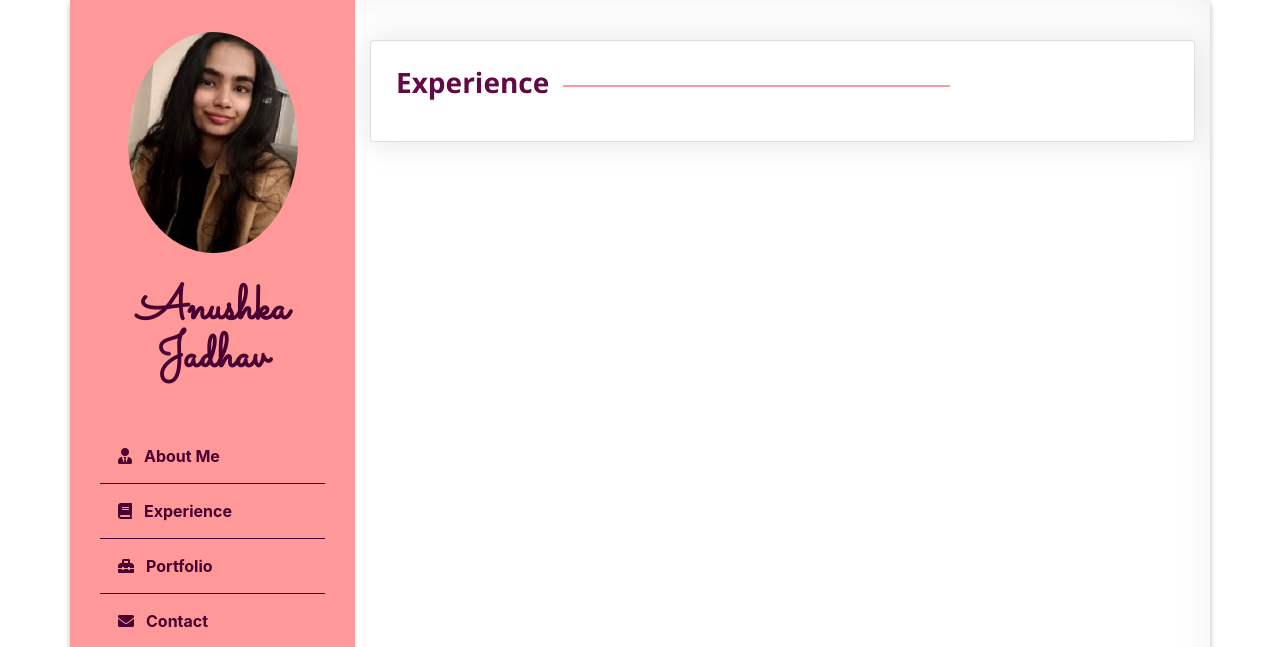
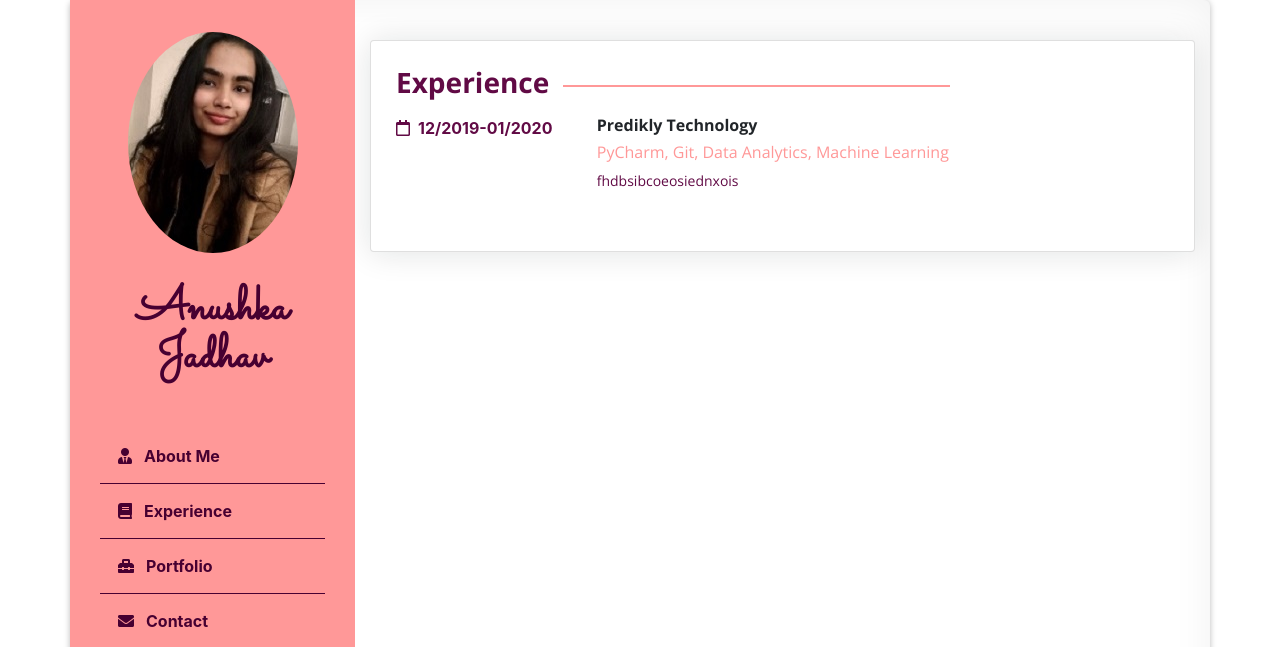
Before and after one commit to anna4j/Portfolio, a website with bundled scripts: page index.html in a window 1280 px wide. Shown: the top 647 px of the page. Built offline with nearby package versions, Linux system fonts and the light colour scheme.

Commit message:
experience html

```diff
--- a/index.html
+++ b/index.html
@@ -161,6 +161,18 @@
         <div class="col-12 col-sm-12 col-md-7 col-lg-9 content experience active" data-simplebar id="experience">
           <div class="card">
             <h3 class="font-weight-bold sideline mb-3 " style="color: #610a45;">Experience</h3>
+            <div class="timeline">
+              <div class="job row">
+                <div class="col-12 col-sm-12 col-md-12 col-lg-3 job-date" style="color: #610a45; font-weight: bold;">
+                  <i class="far fa-calendar mr-2"></i>12/2019-01/2020
+                </div>
+                <div class="col-12 col-md-12 col-lg-9 job-description">
+                  <h6 class="font-weight-bold">Predikly Technology</h6>
+                  <h6 style="color: #ff9898;">PyCharm, Git, Data Analytics, Machine Learning</h6>
+                  <p>fhdbsibcoeosiednxois</p>
+                </div>
+              </div>
+            </div>
           </div>
 
         </div>
```
